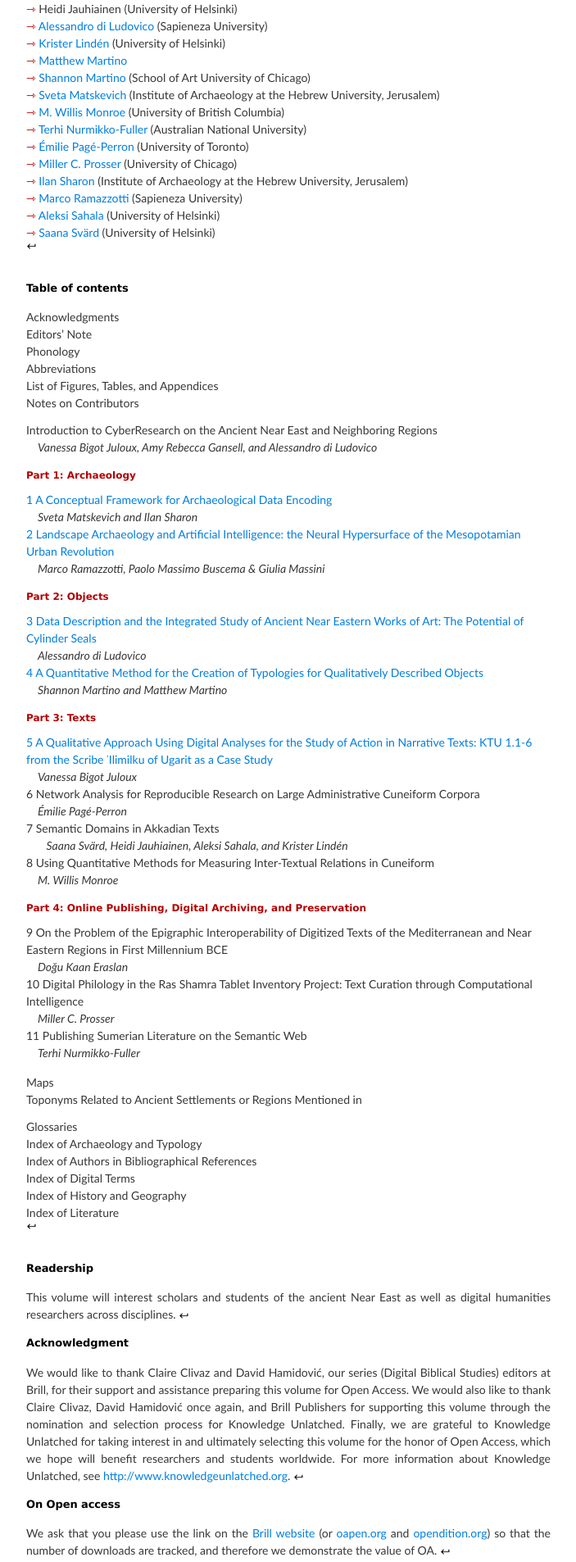
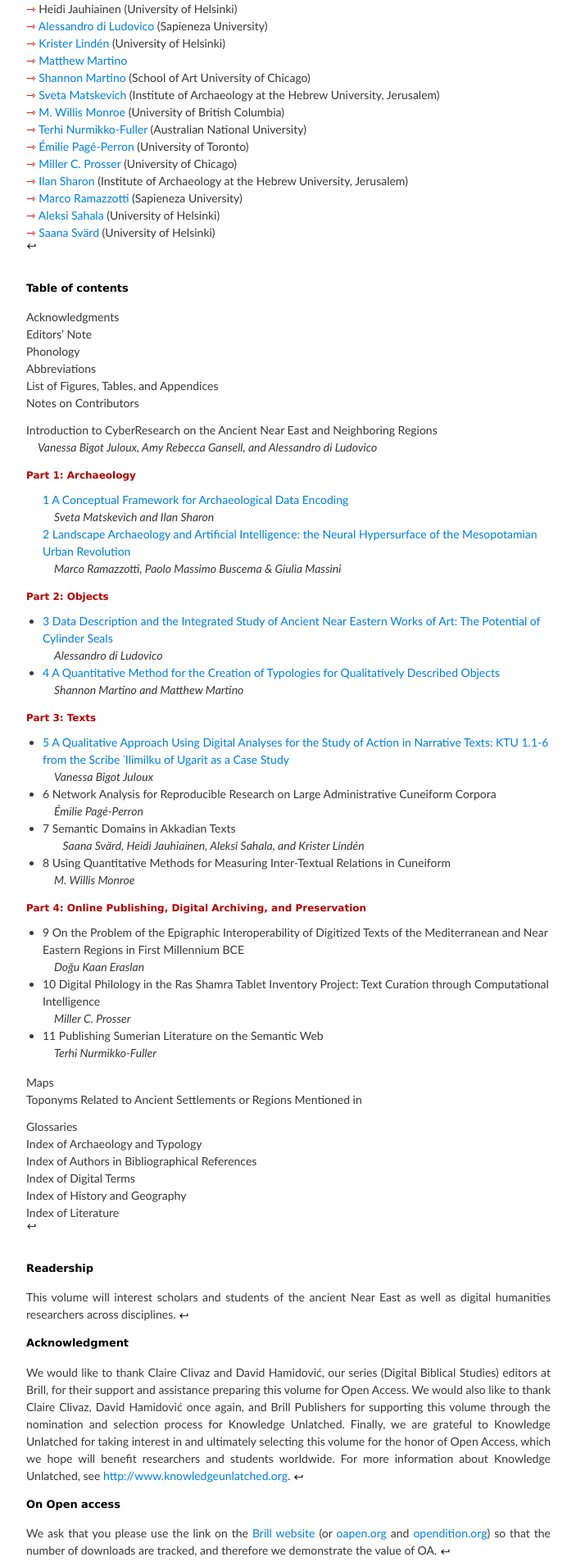
Before and after one commit to vbigot-juloux/ane-research-humanities, a Jekyll site: the page built from docs/CyberResearch-vol1.md, in a window 1280 px wide. Shown: the part 1233-3139 px from the top of the page at 82% size, without its empty margins (288-991 px from the left). Built offline with Jekyll 4.4.1, drawn with Linux system fonts in a browser that asks for light colours; comment, search, counter and statistics services are not loaded; the repository's description, which GitHub fills in, is left out.

Commit message:
Update CyberResearch-vol1.md

```diff
--- a/docs/CyberResearch-vol1.md
+++ b/docs/CyberResearch-vol1.md
@@ -80,7 +80,7 @@ _by (surnames) alphabetic order_<br />
   </ul>
 
 <h4 style="color:#b30000; font-size: 12px">Part 1: Archaeology</h4>
-<ul style="list-style-type: none; padding-left: 0;">
+<ul style="list-style-type: none; ">
 <li> <a name="chapt1"></a><a href="CyberResearch-vol1-abstracts.html#chapt1">1 A Conceptual Framework for Archaeological Data Encoding</a><br />
   <span style="padding-left: 1em"><em>Sveta Matskevich and Ilan Sharon</em></span></li>
 <li><a href="CyberResearch-vol1-abstracts.html#chapt2">2 Landscape Archaeology and Artificial Intelligence: the Neural Hypersurface of the Mesopotamian Urban Revolution</a><br />
@@ -88,7 +88,7 @@ _by (surnames) alphabetic order_<br />
   </ul>
 
 <h4 style="color:#b30000; font-size: 12px">Part 2: Objects</h4>
-<ul style="list-style-type: none; padding-left: 0;">
+<ul style="list-style-type: ">
 <li> <a href="CyberResearch-vol1-abstracts.html#chapt3">3 Data Description and the Integrated Study of Ancient Near Eastern Works of Art: The Potential of Cylinder Seals</a><br />
   <span style="padding-left: 1em"><em>Alessandro di Ludovico</em></span></li>
 <li><a href="CyberResearch-vol1-abstracts.html#chapt4">4 A Quantitative Method for the Creation of Typologies for Qualitatively Described Objects</a><br />
@@ -96,7 +96,7 @@ _by (surnames) alphabetic order_<br />
   </ul>
 
 <h4 style="color:#b30000; font-size: 12px">Part 3: Texts</h4>
-<ul style="list-style-type: none; padding-left: 0;">
+<ul style="list-style-type: ">
 <li> <a href="CyberResearch-vol1-abstracts.html#chapt5">5 A Qualitative Approach Using Digital Analyses for the Study of Action in Narrative Texts:  <span style="font-variant: small-caps;">KTU</span> 1.1-6 from the Scribe ʾIlimilku of Ugarit as a Case Study</a><br />
   <span style="padding-left: 1em"><em>Vanessa Bigot Juloux</em></span></li>
 <li>6 Network Analysis for Reproducible Research on Large Administrative Cuneiform Corpora<br />
@@ -108,7 +108,7 @@ _by (surnames) alphabetic order_<br />
   </ul>
 
 <h4 style="color:#b30000; font-size: 12px">Part 4: Online Publishing, Digital Archiving, and Preservation</h4>
-<ul style="list-style-type: none; padding-left: 0;">
+<ul style="list-style-type: ">
 <li>9 On the Problem of the Epigraphic Interoperability of Digitized Texts of the Mediterranean and Near Eastern Regions in First Millennium <span style="font-variant: small-caps;">BCE</span><br />
   <span style="padding-left: 1em"><em>Doğu Kaan Eraslan</em></span></li>
 <li>10 Digital Philology in the Ras Shamra Tablet Inventory Project: Text Curation through Computational Intelligence<br />
```
